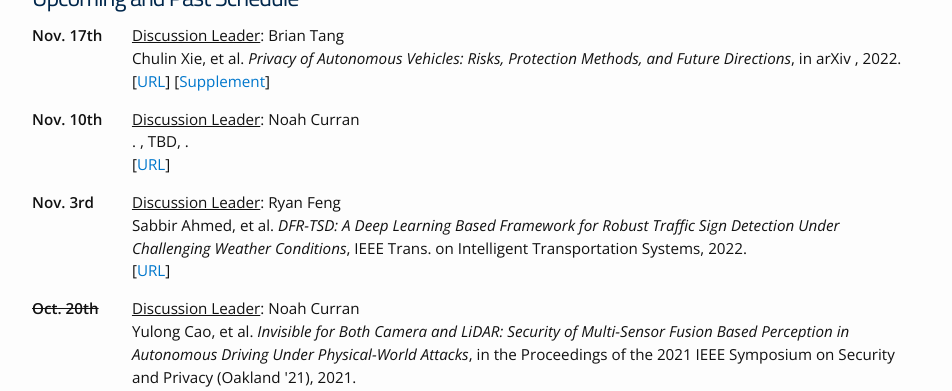
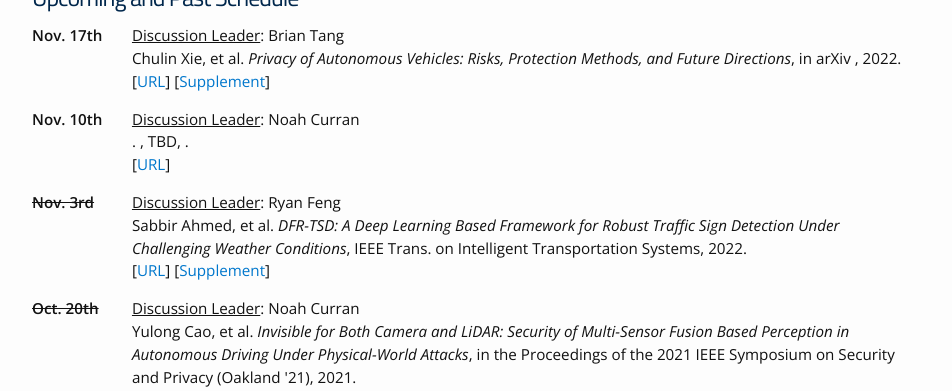
Before and after one commit to noah-curran/noah-curran.github.io, a Jekyll site: the page built from av-safe-sec.md, in a window 1280 px wide and 900 px high, scrolled down 1648 px. Shown: the top 391 px of the window, without its empty margins (163-1115 px from the left). Built offline with Jekyll 4.4.1, drawn with Linux system fonts in a browser that asks for light colours.

Commit message:
add supplement for this week and set as past

```diff
--- a/av-safe-sec.md
+++ b/av-safe-sec.md
@@ -58,7 +58,7 @@ Come to one of our meetings -->
 
 {% include readinggroupevent.html date="Nov. 17th" volunteer="Brian Tang" authors="Chulin Xie, et al" title="Privacy of Autonomous Vehicles: Risks, Protection Methods, and Future Directions" pubvenue="in arXiv " year="2022" url="https://arxiv.org/abs/2209.04022" supp="https://docs.google.com/document/d/1J35PLzKezfKenFR1Joyi_CBfntHNmA5x9-nSu8WfRVM/edit#heading=h.x82vtn1j0arq" %}
 {% include readinggroupevent.html date="Nov. 10th" volunteer="Noah Curran" authors="" title="" pubvenue="TBD" year="" url="" %}
-{% include readinggroupevent.html date="Nov. 3rd" volunteer="Ryan Feng" authors="Sabbir Ahmed, et al" title="DFR-TSD: A Deep Learning Based Framework for Robust Traffic Sign Detection Under Challenging Weather Conditions" pubvenue="IEEE Trans. on Intelligent Transportation Systems" year="2022" url="https://ieeexplore.ieee.org/abstract/document/9345465" %}
+{% include readinggroupeventpast.html date="Nov. 3rd" volunteer="Ryan Feng" authors="Sabbir Ahmed, et al" title="DFR-TSD: A Deep Learning Based Framework for Robust Traffic Sign Detection Under Challenging Weather Conditions" pubvenue="IEEE Trans. on Intelligent Transportation Systems" year="2022" url="https://ieeexplore.ieee.org/abstract/document/9345465" supp="https://arxiv.org/pdf/1902.06857.pdf" %}
 {% include readinggroupeventpast.html date="Oct. 20th" volunteer="Noah Curran" authors="Yulong Cao, et al" title="Invisible for Both Camera and LiDAR: Security of Multi-Sensor Fusion Based Perception in Autonomous Driving Under Physical-World Attacks" pubvenue="in the Proceedings of the 2021 IEEE Symposium on Security and Privacy (Oakland '21)" year="2021" url="https://ieeexplore.ieee.org/abstract/document/9519442" supp="https://www.usenix.org/conference/usenixsecurity23/presentation/cao" %}
 {% include readinggroupeventpast.html date="Oct. 13th" volunteer="Ryan Feng" authors="Jinlong Li, et al" title="Domain Adaptive Object Detection for Autonomous Driving Under Foggy Weather" pubvenue="in the Proceedings of the IEEE/CVF Winter Conference on Applications of Computer Vision (WACV '23)" year="2023" url="https://ieeexplore.ieee.org/abstract/document/10030451" %}
 {% include readinggroupeventpast.html date="Oct. 6th" volunteer="Minkyoung Cho" authors="Zhijian Liu, Haotian Tang, et al" title="BEVFusion: Multi-Task Multi-Sensor Fusion with Unified Bird's-Eye View Representation" pubvenue="in the Proceedings of the 2023 IEEE International Conference on Robotics and Automation (ICRA '23)" year="2023" url="https://ieeexplore.ieee.org/abstract/document/10160968" %}
```
